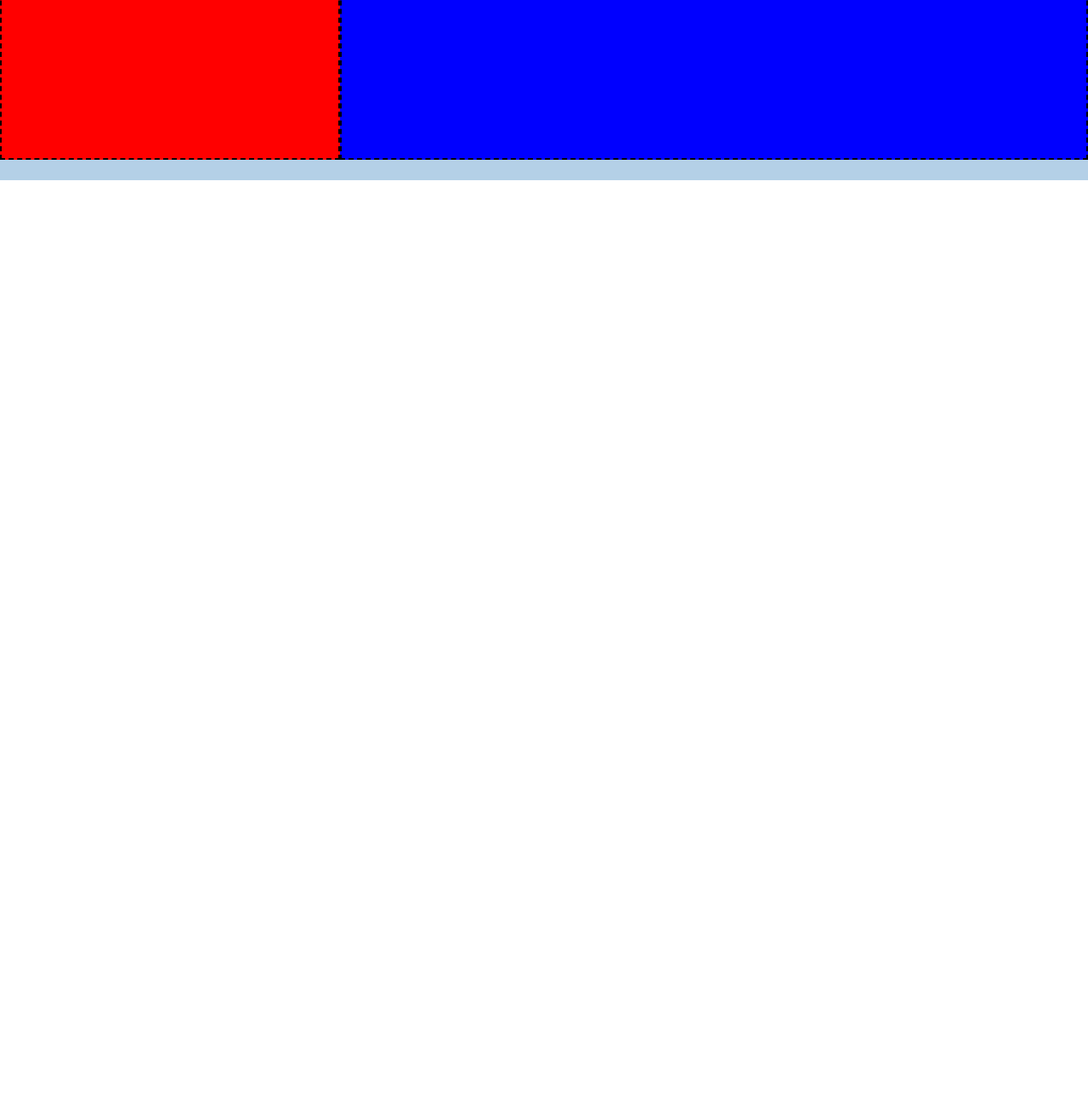
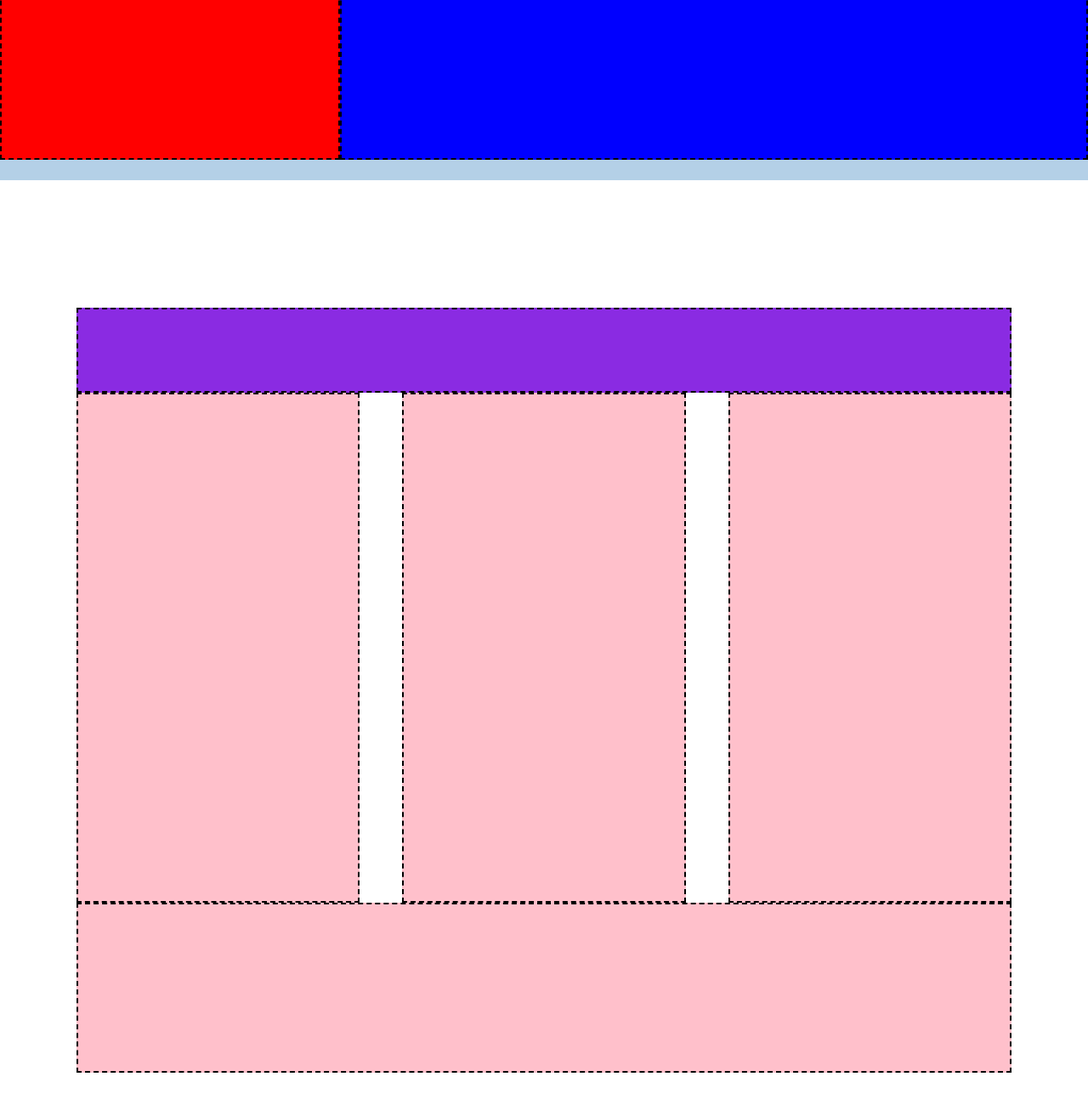
Before and after one commit to AndreaLivornese/htmlcss-dropbox, a plain HTML site: page index.html in a window 1280 px wide. Shown: the part 630-1930 px from the top of the page at 85% size. Before the commit the page ends 842 px from the top, so only its background shows below. Drawn offline with Linux system fonts and the light colour scheme.

Commit message:
fine blocco delle tariffe

```diff
--- a/css/style.css
+++ b/css/style.css
@@ -80,6 +80,8 @@ header{
     background-color: #b4d0e7;
     padding-top:120px;
     padding-bottom:24px;
+
+    margin-bottom: 150px;
 }
 
 .big-container.row{
@@ -87,7 +89,7 @@ header{
     align-items: flex-start;
 }
 
-.big-container .titolo{
+.titolo{
     height: 100px;
     /* test */
 
@@ -117,5 +119,30 @@ header{
 
 /* fine header */
 
+section{
+    margin-bottom: 150px;
+}
+
+/* tariffe */
+
+.container .tariffe.row{
+    flex-wrap: wrap;
+}
+
+.tariffe .tariffa{
+    height: 600px;
+    width: calc(100% / 3  - 50px / 3 * 2);
+
+    background-color: pink;
+}
+
+.tariffa.enterprice{
+    height: 200px;
+    /* test */
+    width: 100%;
+
+}
+
+/* fine tariffe */
 
 /* fine main */
--- a/index.html
+++ b/index.html
@@ -53,6 +53,20 @@
         </header>
         <!-- header -->
 
+
+        <!-- tariffe -->
+        <section>
+            <div class="container">
+                <div class="titolo border"></div>
+                <div class="tariffe row">
+                    <div class="tariffa border"></div>
+                    <div class="tariffa border"></div>
+                    <div class="tariffa border"></div>
+                    <div class="tariffa enterprice border"></div>
+                </div>
+            </div>
+        </section>
+        <!-- fine tariffe -->
     </main>
     <!-- fine main -->
 
```
